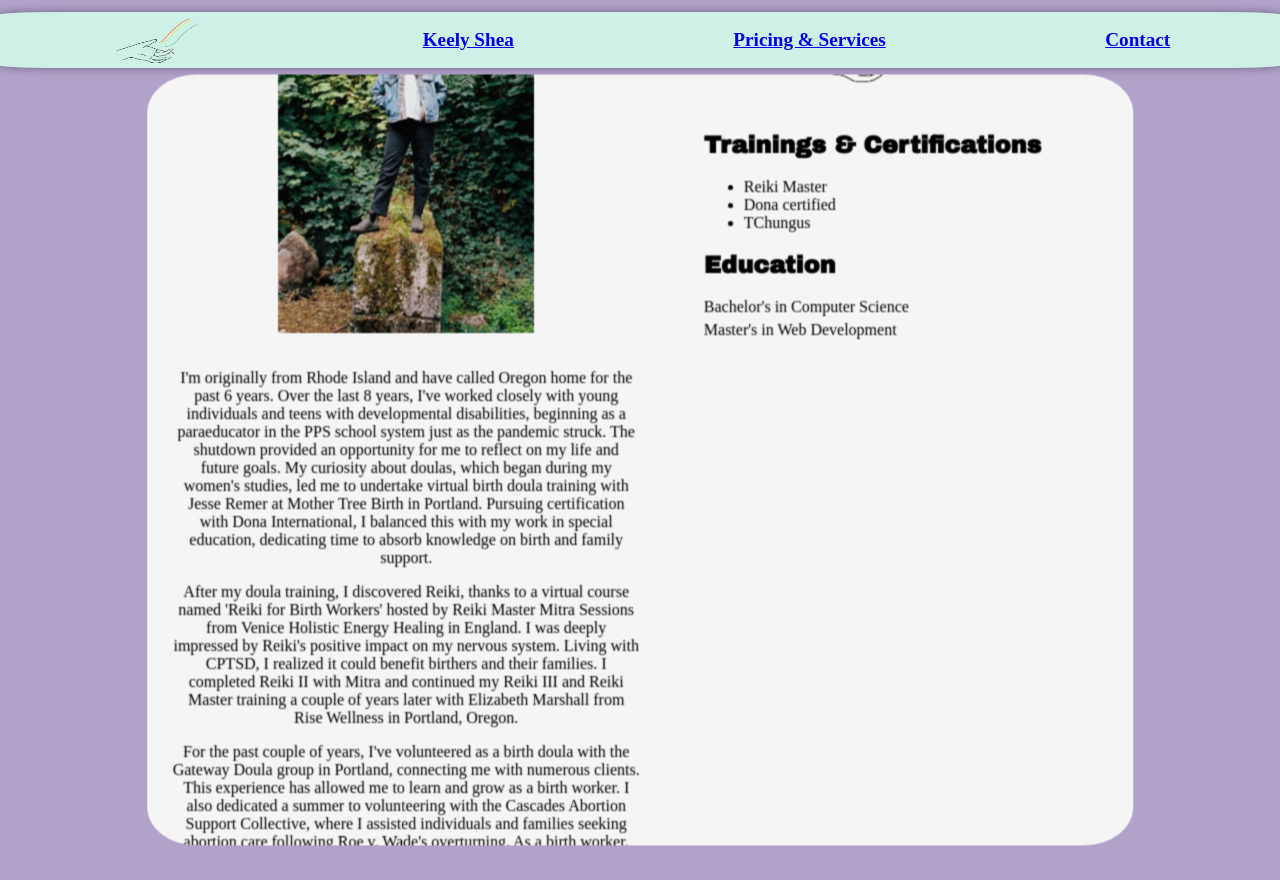
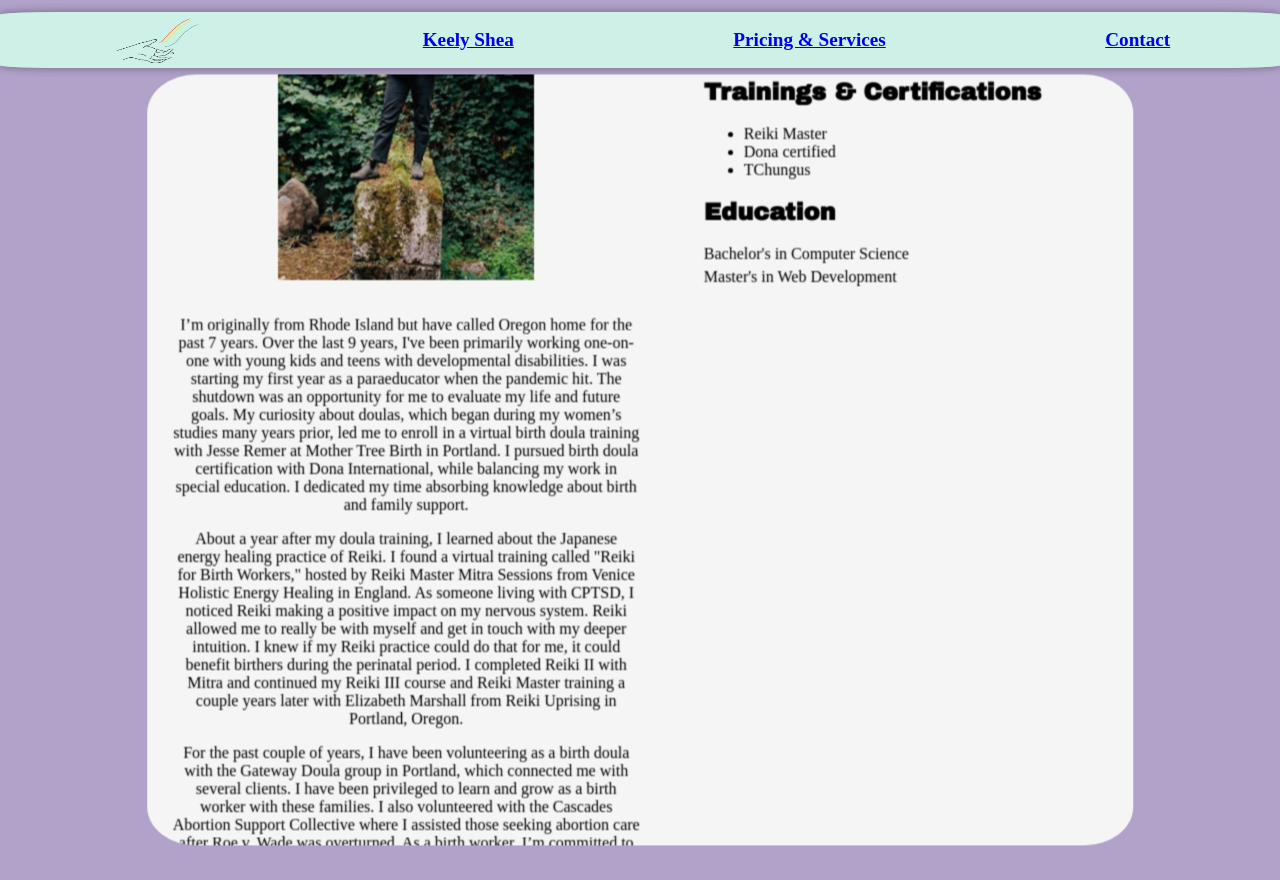
Before and after one commit to Zacharyjsultan/KSS-50, a React (Create React App) app: page / in a window 1280 px wide. Built offline with nearby package versions, Linux system fonts and the light colour scheme; a web font is replaced by a local one.

Commit message:
updated bio

```diff
--- a/src/Components/About.jsx
+++ b/src/Components/About.jsx
@@ -22,51 +22,59 @@ export default function About() {
 
                 <div className="about-paragraph">
                   <p>
-                    I'm originally from Rhode Island and have called Oregon home
-                    for the past 6 years. Over the last 8 years, I've worked
-                    closely with young individuals and teens with developmental
-                    disabilities, beginning as a paraeducator in the PPS school
-                    system just as the pandemic struck. The shutdown provided an
-                    opportunity for me to reflect on my life and future goals.
-                    My curiosity about doulas, which began during my women's
-                    studies, led me to undertake virtual birth doula training
-                    with Jesse Remer at Mother Tree Birth in Portland. Pursuing
-                    certification with Dona International, I balanced this with
-                    my work in special education, dedicating time to absorb
-                    knowledge on birth and family support.
+                    I’m originally from Rhode Island but have called Oregon home
+                    for the past 7 years. Over the last 9 years, I've been
+                    primarily working one-on-one with young kids and teens with
+                    developmental disabilities. I was starting my first year as
+                    a paraeducator when the pandemic hit. The shutdown was an
+                    opportunity for me to evaluate my life and future goals. My
+                    curiosity about doulas, which began during my women’s
+                    studies many years prior, led me to enroll in a virtual
+                    birth doula training with Jesse Remer at Mother Tree Birth
+                    in Portland. I pursued birth doula certification with Dona
+                    International, while balancing my work in special education.
+                    I dedicated my time absorbing knowledge about birth and
+                    family support.
                   </p>
                   <p>
-                    After my doula training, I discovered Reiki, thanks to a
-                    virtual course named 'Reiki for Birth Workers' hosted by
-                    Reiki Master Mitra Sessions from Venice Holistic Energy
-                    Healing in England. I was deeply impressed by Reiki's
-                    positive impact on my nervous system. Living with CPTSD, I
-                    realized it could benefit birthers and their families. I
-                    completed Reiki II with Mitra and continued my Reiki III and
-                    Reiki Master training a couple of years later with Elizabeth
-                    Marshall from Rise Wellness in Portland, Oregon.
+                    About a year after my doula training, I learned about the
+                    Japanese energy healing practice of Reiki. I found a virtual
+                    training called "Reiki for Birth Workers," hosted by Reiki
+                    Master Mitra Sessions from Venice Holistic Energy Healing in
+                    England. As someone living with CPTSD, I noticed Reiki
+                    making a positive impact on my nervous system. Reiki allowed
+                    me to really be with myself and get in touch with my deeper
+                    intuition. I knew if my Reiki practice could do that for me,
+                    it could benefit birthers during the perinatal period. I
+                    completed Reiki II with Mitra and continued my Reiki III
+                    course and Reiki Master training a couple years later with
+                    Elizabeth Marshall from Reiki Uprising in Portland, Oregon.
                   </p>
                   <p>
-                    For the past couple of years, I've volunteered as a birth
-                    doula with the Gateway Doula group in Portland, connecting
-                    me with numerous clients. This experience has allowed me to
-                    learn and grow as a birth worker. I also dedicated a summer
-                    to volunteering with the Cascades Abortion Support
-                    Collective, where I assisted individuals and families
-                    seeking abortion care following Roe v. Wade's overturning.
-                    As a birth worker, I'm committed to advocating for
-                    reproductive justice.
+                    For the past couple of years, I have been volunteering as a
+                    birth doula with the Gateway Doula group in Portland, which
+                    connected me with several clients. I have been privileged to
+                    learn and grow as a birth worker with these families. I also
+                    volunteered with the Cascades Abortion Support Collective
+                    where I assisted those seeking abortion care after Roe v.
+                    Wade was overturned. As a birth worker, I’m committed to
+                    advocating for reproductive justice.
                   </p>
                   <p>
                     I believe in the importance of continuous self-improvement
-                    as it directly impacts the care I provide as a birth doula
-                    and Reiki practitioner. While I'm often asked how I entered
-                    this field without being a mother or growing up in a
-                    household that discussed birth or energy healing, my work as
-                    a caregiver and educator has honed my strong advocacy
-                    skills. Advocacy and empowerment lie at the core of my work,
-                    guiding me in helping others recognize and embrace their
-                    inner capacity and innate divinity.
+                    and healing as it directly impacts the care I provide as a
+                    doula and Reiki practitioner. I seek ongoing personal and
+                    collective healing through various somatic and mindfulness
+                    based practices, Chinese medicine, energy healing and
+                    Internal Family Systems therapy.
+                  </p>
+                  <p>
+                    I am often asked how I ended up in birth and energy work. My
+                    time as a caregiver and educator with kids and families
+                    throughout the years, led me to this field. Advocacy and
+                    empowerment lie at the heart of my work. Helping others
+                    recognize and embrace their inner capacity and deeper wisdom
+                    is my passion and purpose.
                   </p>
                 </div>
               </div>
```
